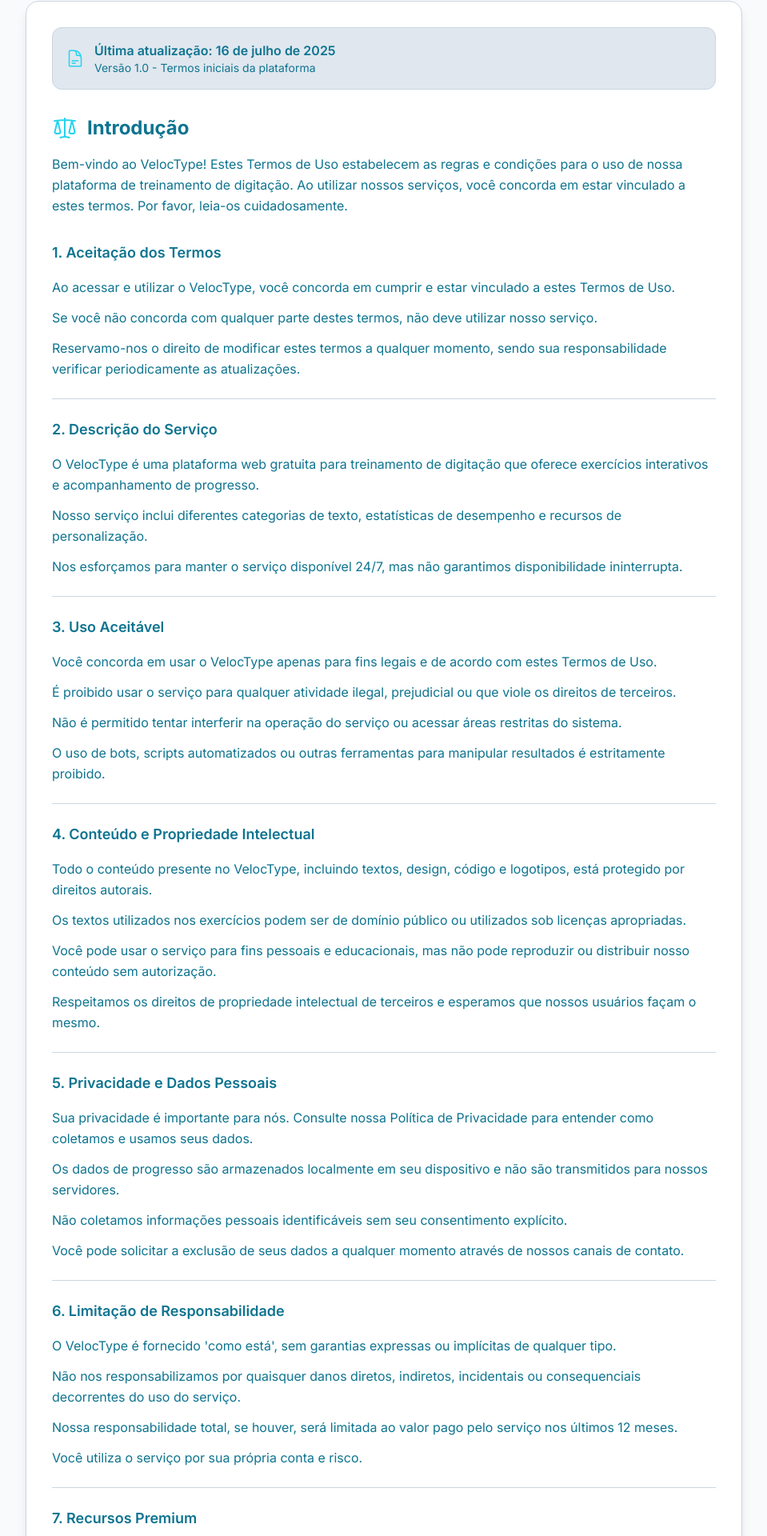
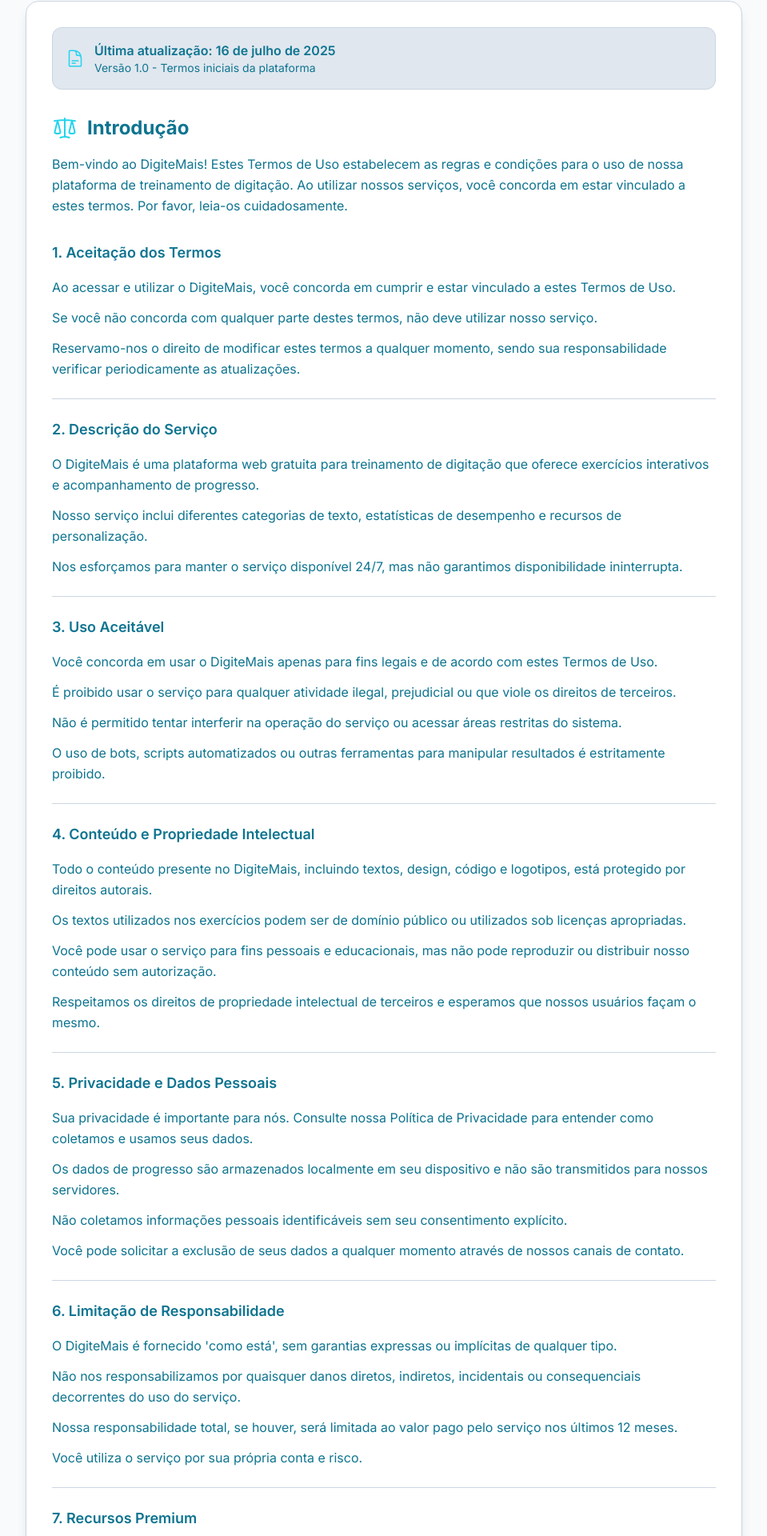
Before and after one commit to Halbert-Nascimento/veloctype-simplified_mode, a Next.js app: page /termos in a window 1280 px wide. Shown: the part 275-2195 px from the top of the page at 80% size, without its empty margins (160-1119 px from the left). Built offline with nearby package versions, Linux system fonts and the light colour scheme.

Commit message:
refatoração: atualiza referências de "VelocType" para "DigiteMais" nos Termos de Uso

```diff
--- a/src/app/termos/page.tsx
+++ b/src/app/termos/page.tsx
@@ -9,7 +9,7 @@
     {
       title: "1. Aceitação dos Termos",
       content: [
-        "Ao acessar e utilizar o VelocType, você concorda em cumprir e estar vinculado a estes Termos de Uso.",
+        "Ao acessar e utilizar o DigiteMais, você concorda em cumprir e estar vinculado a estes Termos de Uso.",
         "Se você não concorda com qualquer parte destes termos, não deve utilizar nosso serviço.",
         "Reservamo-nos o direito de modificar estes termos a qualquer momento, sendo sua responsabilidade verificar periodicamente as atualizações."
       ]
@@ -17,7 +17,7 @@
     {
       title: "2. Descrição do Serviço",
       content: [
-        "O VelocType é uma plataforma web gratuita para treinamento de digitação que oferece exercícios interativos e acompanhamento de progresso.",
+        "O DigiteMais é uma plataforma web gratuita para treinamento de digitação que oferece exercícios interativos e acompanhamento de progresso.",
         "Nosso serviço inclui diferentes categorias de texto, estatísticas de desempenho e recursos de personalização.",
         "Nos esforçamos para manter o serviço disponível 24/7, mas não garantimos disponibilidade ininterrupta."
       ]
@@ -25,7 +25,7 @@
     {
       title: "3. Uso Aceitável",
       content: [
-        "Você concorda em usar o VelocType apenas para fins legais e de acordo com estes Termos de Uso.",
+        "Você concorda em usar o DigiteMais apenas para fins legais e de acordo com estes Termos de Uso.",
         "É proibido usar o serviço para qualquer atividade ilegal, prejudicial ou que viole os direitos de terceiros.",
         "Não é permitido tentar interferir na operação do serviço ou acessar áreas restritas do sistema.",
         "O uso de bots, scripts automatizados ou outras ferramentas para manipular resultados é estritamente proibido."
@@ -34,7 +34,7 @@
     {
       title: "4. Conteúdo e Propriedade Intelectual",
       content: [
-        "Todo o conteúdo presente no VelocType, incluindo textos, design, código e logotipos, está protegido por direitos autorais.",
+        "Todo o conteúdo presente no DigiteMais, incluindo textos, design, código e logotipos, está protegido por direitos autorais.",
         "Os textos utilizados nos exercícios podem ser de domínio público ou utilizados sob licenças apropriadas.",
         "Você pode usar o serviço para fins pessoais e educacionais, mas não pode reproduzir ou distribuir nosso conteúdo sem autorização.",
         "Respeitamos os direitos de propriedade intelectual de terceiros e esperamos que nossos usuários façam o mesmo."
@@ -52,7 +52,7 @@
     {
       title: "6. Limitação de Responsabilidade",
       content: [
-        "O VelocType é fornecido 'como está', sem garantias expressas ou implícitas de qualquer tipo.",
+        "O DigiteMais é fornecido 'como está', sem garantias expressas ou implícitas de qualquer tipo.",
         "Não nos responsabilizamos por quaisquer danos diretos, indiretos, incidentais ou consequenciais decorrentes do uso do serviço.",
         "Nossa responsabilidade total, se houver, será limitada ao valor pago pelo serviço nos últimos 12 meses.",
         "Você utiliza o serviço por sua própria conta e risco."
@@ -61,7 +61,7 @@
     {
       title: "7. Recursos Premium",
       content: [
-        "Alguns recursos do VelocType podem estar disponíveis apenas para usuários premium.",
+        "Alguns recursos do DigiteMais podem estar disponíveis apenas para usuários premium.",
         "Os termos de assinatura premium, incluindo preços e políticas de reembolso, serão claramente especificados no momento da compra.",
         "Assinaturas premium são renovadas automaticamente, a menos que canceladas pelo usuário.",
         "Não oferecemos reembolsos para períodos de assinatura já utilizados, exceto quando exigido por lei."
@@ -79,7 +79,7 @@
     {
       title: "9. Modificações do Serviço",
       content: [
-        "Podemos modificar, atualizar ou descontinuar qualquer aspecto do VelocType a qualquer momento.",
+        "Podemos modificar, atualizar ou descontinuar qualquer aspecto do DigiteMais a qualquer momento.",
         "Notificaremos sobre mudanças significativas através do próprio serviço ou por outros meios apropriados.",
         "Continuamos comprometidos em melhorar a experiência do usuário através de atualizações regulares.",
         "Algumas modificações podem afetar recursos existentes ou introduzir novos recursos premium."
@@ -91,7 +91,7 @@
         "Estes Termos de Uso são regidos pelas leis da República Federativa do Brasil.",
         "Qualquer disputa relacionada a estes termos será resolvida nos tribunais competentes do Brasil.",
         "Se qualquer cláusula destes termos for considerada inválida, as demais cláusulas permanecerão em pleno vigor.",
-        "Estes termos constituem o acordo completo entre você e o VelocType."
+        "Estes termos constituem o acordo completo entre você e o DigiteMais."
       ]
     }
   ]
@@ -99,7 +99,7 @@
   return (
     <PageContainer
       title="Termos de Uso"
-      subtitle="Condições de uso da plataforma VelocType"
+      subtitle="Condições de uso da plataforma DigiteMais"
     >
       <div className="space-y-8">
         {/* Última atualização */}
@@ -130,7 +130,7 @@
             <h2 className="text-2xl font-bold text-cyan-700 dark:text-cyan-300 m-0">Introdução</h2>
           </div>
           <p className="text-cyan-700 dark:text-cyan-100 leading-relaxed">
-            Bem-vindo ao VelocType! Estes Termos de Uso estabelecem as regras e condições para o uso de nossa
+            Bem-vindo ao DigiteMais! Estes Termos de Uso estabelecem as regras e condições para o uso de nossa
             plataforma de treinamento de digitação. Ao utilizar nossos serviços, você concorda em estar
             vinculado a estes termos. Por favor, leia-os cuidadosamente.
           </p>
```
